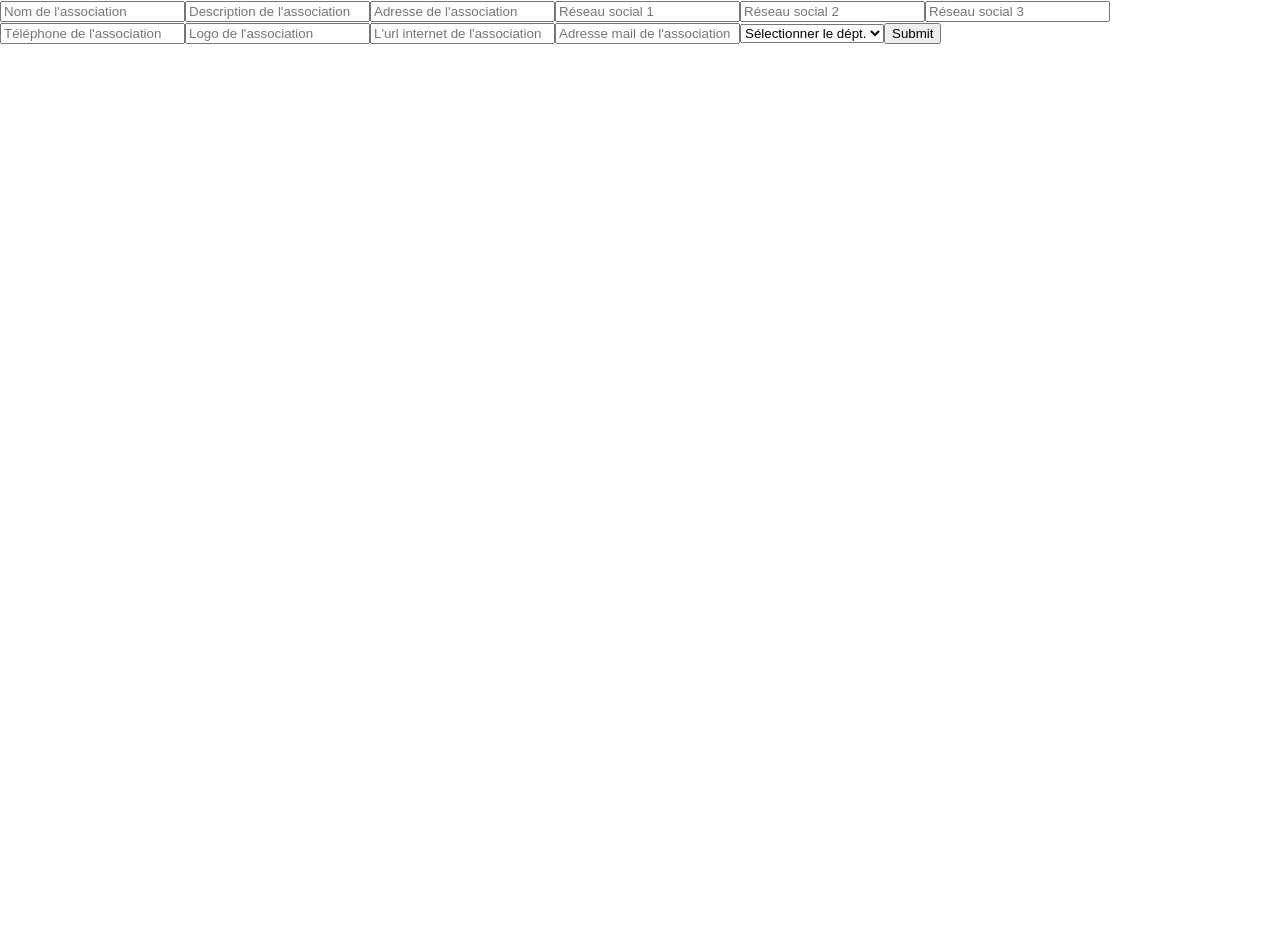
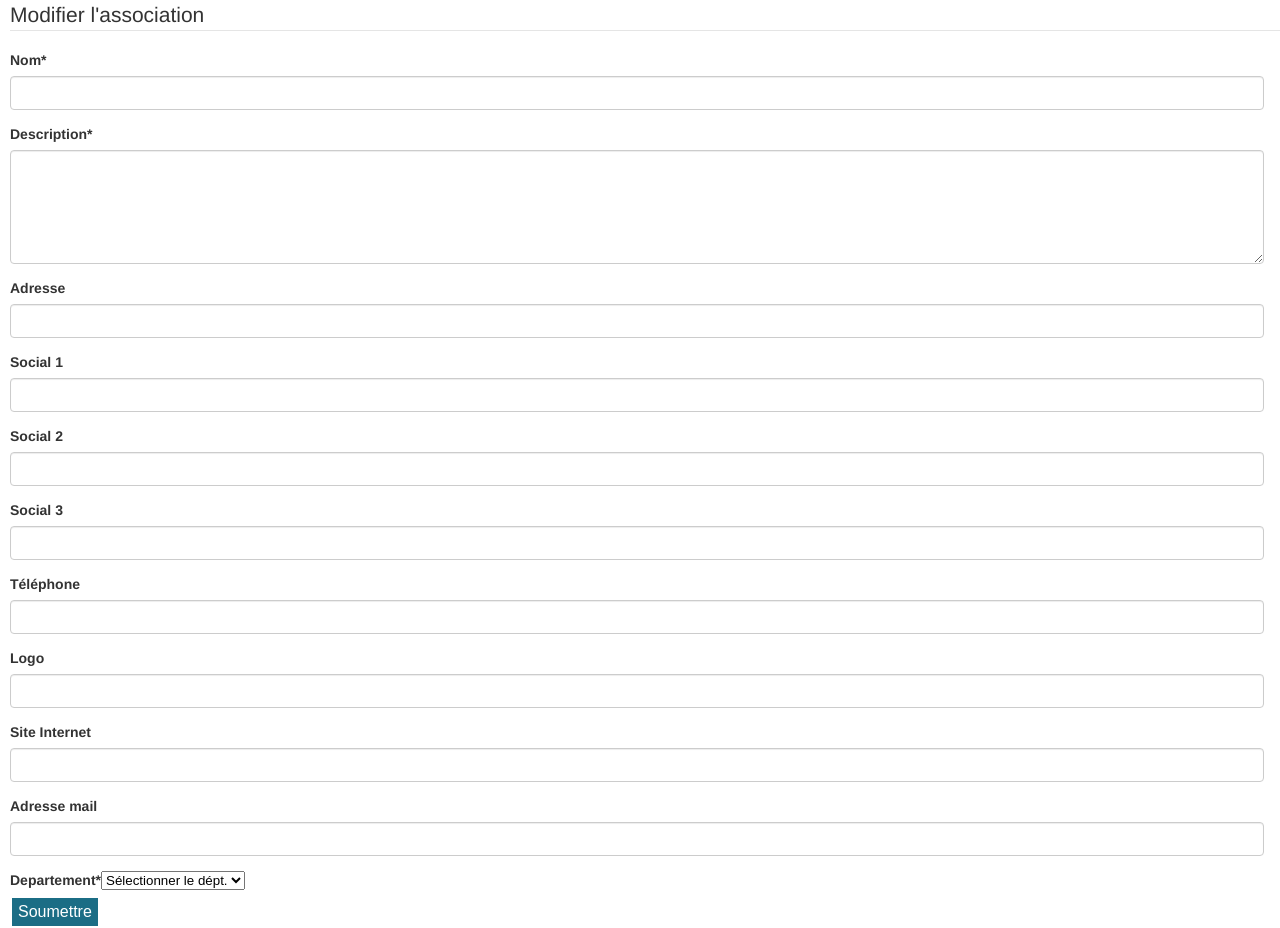
Before and after one commit to Barbyk/paris-js-0918-groupe1-react, a React (Create React App) app in the folder back/: page /modifyAssoprofil/1 in a window 1280 px wide. Before the commit the page ends 800 px from the top, so only its background shows below. Built offline with nearby package versions, Linux system fonts and the light colour scheme; no server answers; the HTML template or start-up script is replaced by a standard one.

Commit message:
add CSS and refacto dumb components

```diff
--- /dev/null
+++ b/back/src/component/Input.js
@@ -0,0 +1,18 @@
+import React  from 'react';
+const Input= ({label, name, value, handleChange, isRequired})=>{
+    return (
+        <div className="form-group">
+                <label class="control-label">{label}</label>
+                <input
+                    className="form-control"
+                    type="text"
+                    name={name}
+                    onChange={handleChange}
+                    value={value}
+                    id={name}
+                    required={isRequired}
+                />
+            </div>
+    )
+}
+export default Input;
--- a/back/src/component/assoprofil/AddNewAssoprofil.js
+++ b/back/src/component/assoprofil/AddNewAssoprofil.js
@@ -1,12 +1,13 @@
 import React, { Component } from "react";
 import axios from "axios";
+import Saisie from '../Input'
 
 class AddNewAssoprofil extends Component {
   state = {
     addInputValue: { is_visible: "1" }
   };
 
-  handleChangeAdd = e => {
+  handleChange = e => {
     const addInputValue = { ...this.state.addInputValue }
     addInputValue[e.target.name] = e.target.value;
     this.setState({ addInputValue });
@@ -18,96 +19,48 @@ class AddNewAssoprofil extends Component {
 
     axios
       .post("http://localhost:3002/assoprofil", this.state.addInputValue)
-      .then(this.setState({}));
-    // .then(window.location.reload());
-
+      .then(this.setState({}))
+     .then(window.history.back() );
+    alert("Association ajouté !")
   };
 
   render() {
     return (
       <div>
         <form onSubmit={this.submitNewAssoprofil}>
-          <input
+
+<fieldset><legend>Ajouter une association</legend></fieldset>
+<Saisie name="name" label="Nom*" value={this.state.addInputValue.name} handleChange={this.handleChange} isRequired={"required"}/>
+<div className="form-group">
+    <label class="control-label">Description*</label>
+    <textarea
+    rows={5} cols={1}
+        className="form-control"
         type="text"
-            name="name"
-            placeholder="Nom de l'association"
-            value={this.state.addInputValue.name}
-            onChange={this.handleChangeAdd}
+        name="description"
+        value={this.state.addInputValue.description}
+        onChange={this.handleChange}
         required
     />
-          <input
-            type="text"
-            name="description"
-            placeholder="Description de l'association"
-            value={this.state.addInputValue.description}
-            onChange={this.handleChangeAdd}
-          />
-          <input
-            type="text"
-            name="address"
-            placeholder="Adresse de l'association"
-            value={this.state.addInputValue.address}
-            onChange={this.handleChangeAdd}
-          />
-          <input
-            type="text"
-            name="social_network_url_1"
-            placeholder="Réseau social 1"
-            value={this.state.addInputValue.social_network_url_1}
-            onChange={this.handleChangeAdd}
-          />
-          <input
-            type="text"
-            name="social_network_url_2"
-            placeholder="Réseau social 2"
-            value={this.state.addInputValue.social_network_url_2}
-            onChange={this.handleChangeAdd}
-          />
-          <input
-            type="text"
-            name="social_network_url_3"
-            placeholder="Réseau social 3"
-            value={this.state.addInputValue.social_network_url_3}
-            onChange={this.handleChangeAdd}
-          />
-          <input
-            type="text"
-            name="phone_number"
-            placeholder="Téléphone de l'association"
-            value={this.state.addInputValue.phone_number}
-            onChange={this.handleChangeAdd}
-          />
-          <input
-            type="text"
-            name="logo"
-            placeholder="Logo de l'association"
-            value={this.state.addInputValue.logo}
-            onChange={this.handleChangeAdd}
-          />
-          <input
-            type="text"
-            name="web_site"
-            placeholder="L'url internet de l'association"
-            value={this.state.addInputValue.web_site}
-            onChange={this.handleChangeAdd}
-          />
-          <input
-            type="text"
-            name="mail"
-            placeholder="Adresse mail de l'association"
-            value={this.state.addInputValue.mail}
-            onChange={this.handleChangeAdd}
-          />
-          <select required name="departements_id" onChange={this.handleChangeAdd} value={this.state.addInputValue.departements_id}>
+</div>
+<Saisie name="address" label="Adresse" value={this.state.addInputValue.address} handleChange={this.handleChange} isRequired={false}/>
+<Saisie name="social_network_url_1" label="Social 1" value={this.state.addInputValue.social_network_url_1} handleChange={this.handleChange} isRequired={false}/>
+<Saisie name="social_network_url_2" label="Social 2" value={this.state.addInputValue.social_network_url_2} handleChange={this.handleChange} isRequired={false}/>
+<Saisie name="social_network_url_3" label="Social 3" value={this.state.addInputValue.social_network_url_3} handleChange={this.handleChange} isRequired={false}/>
+<Saisie name="phone_number" label="Téléphone" value={this.state.addInputValue.phone_number} handleChange={this.handleChange} isRequired={false}/>
+<Saisie name="logo" label="Logo" value={this.state.addInputValue.logo} handleChange={this.handleChange} isRequired={false}/>
+<Saisie name="web_site" label="Site Internet" value={this.state.addInputValue.web_site} handleChange={this.handleChange} isRequired={false}/>
+<Saisie name="mail" label="Adresse mail" value={this.state.addInputValue.mail} handleChange={this.handleChange} isRequired={false}/>
+
+    <label class="control-label">Departement</label>
+    <select required name="departements_id" onChange={this.handleChange} value={this.state.addInputValue.departements_id}>
         <option name="departements_id" value="">Sélectionner le dépt.</option>
         <option name="departements_id" value="1">75 Paris</option>
         <option name="departements_id" value="2">92 Hauts-de-Seine</option>
     </select>
-          <button type="submit">Submit</button>
+
+    <div><button type="submit">Submit</button></div>
 </form>
-        <button type="" onClick={() => this.modifyAsso()}>
-          modifier
-        </button>
       </div>
     );
   }
--- /dev/null
+++ b/back/src/component/assoprofil/Assoprofil.css
@@ -0,0 +1,61 @@
+thead {
+    display: table-header-group;
+    vertical-align: middle;
+    border-color: inherit;
+}
+
+table {
+    border-collapse: collapse;
+    border-spacing: 0;
+}
+
+caption {
+    background-color: black;
+    color: white;
+    font-weight: bold;
+    font-size:20px;
+}
+
+body {
+    font-family: "Helvetica Neue", Helvetica, Arial, sans-serif;
+    font-size: 14px;
+    line-height: 1.42857;
+    color: #333333;
+    background-color: #fff;
+    margin-left: 10px;
+    width: 100%;
+}
+
+td, th {
+    display: table-cell;
+}
+.table > thead > tr > th {
+    vertical-align: bottom;
+    border-bottom: 2px solid #ddd;
+}
+
+.table > thead > tr > th, .table > thead > tr > td, .table > tbody > tr > th, .table > tbody > tr > td, .table > tfoot > tr > th, .table > tfoot > tr > td {
+    padding: 8px;
+    line-height: 1.42857;
+    vertical-align: top;
+    border-top: 1px solid #ddd;
+}
+td, th {
+    padding: 0;
+}
+
+button {
+    background-color: #1b6d85; /* Green */
+    border: none;
+    color: white;
+    padding: 5px 6px;
+    margin:2px;
+    text-align: center;
+    text-decoration: none;
+    display: inline-block;
+    font-size: 16px;
+}
+
+* {
+    box-sizing: border-box;
+}
--- a/back/src/component/assoprofil/Assoprofil.js
+++ b/back/src/component/assoprofil/Assoprofil.js
@@ -1,6 +1,7 @@
 import React, { Component } from "react";
 import axios from "axios";
 import {Link} from 'react-router-dom'
+import './Assoprofil.css'
 
 class Assoprofil extends Component {
   state = {
@@ -37,22 +38,29 @@ class Assoprofil extends Component {
 
 
   render() {
-       console.log(this.state.assoProfil)
     if (!this.state.isLoading)
     return (
       <div>
+          <Link to={'/addNewAssoprofil'}><button>Ajouter une Association</button></Link>
+          <table className="table">
+          <caption>Edition des associations</caption>
+                <thead><tr><th> Id </th><th> Nom </th><th> Description </th><th> Adresse </th><th> Logo </th><th> Réseau Social Url 1 </th><th> Réseau Social Url 2 </th><th> Réseau Social Url 3 </th><th> Téléphone </th><th> Site Internet </th><th> Mail </th><th> Departements Id </th><th> Actions </th></tr></thead>
+                <tbody>
             {this.state.assoProfil.map((el, index) =>
-                <div key={index}>
-                    {el.id}{" "}
-                    {el.name}
-                    <Link to={'/modifyAssoprofil/'+el.id}>
-                    <button>Modify</button>
+
+
+                    <tr><td>{el.id}</td><td>{el.name}</td><td>{el.description}</td><td>{el.address}</td><td>{el.logo}</td><td>{el.social_network_url_1}</td><td>{el.social_network_url_2}</td><td>{el.social_network_url_3}</td><td>{el.phone_number}</td><td>{el.web_site}</td><td>{el.mail}</td><td>{el.departements_id}</td><td><Link to={'/modifyAssoprofil/'+el.id}>
+                    <button>Modifier</button>
                     </Link>
-                    <button onClick={()=>this.handleChangeDelete(el.id)}>Delete</button>
-                </div>
+                    <button onClick={()=>this.handleChangeDelete(el.id)}>Supprimer</button></td></tr>
+
+
+
 
             )
         }
+        </tbody>
+        </table>
       </div>
     );
     else return (<div> Loading ....</div>)
--- /dev/null
+++ b/back/src/component/assoprofil/ModifyAssoprofil.css
@@ -0,0 +1,40 @@
+legend {
+    display: block;
+    width: 100%;
+    padding: 0;
+    margin-bottom: 20px;
+    font-size: 21px;
+    line-height: inherit;
+    color: #333333;
+    border: 0;
+    border-bottom: 1px solid #e5e5e5;
+}
+fieldset {
+    padding: 0;
+    margin: 0;
+    border: 0;
+    min-width: 0;
+}
+label {
+    display: inline-block;
+    max-width: 100%;
+    margin-bottom: 5px;
+    font-weight: bold;
+}
+.form-group {
+    margin-bottom: 15px;
+}
+.form-control, .ra-search-field, .ra-action-button {
+    display: block;
+    width: 98%;
+    padding: 6px 12px;
+    font-size: 14px;
+    line-height: 1.42857;
+    color: #555555;
+    background-color: #fff;
+    background-image: none;
+    border: 1px solid #ccc;
+    border-radius: 4px;
+    box-shadow: inset 0 1px 1px rgba(0, 0, 0, 0.075);
+    transition: border-color ease-in-out 0.15s, box-shadow ease-in-out 0.15s;
+}
--- a/back/src/component/assoprofil/ModifyAssoprofil.js
+++ b/back/src/component/assoprofil/ModifyAssoprofil.js
@@ -1,5 +1,7 @@
 import React, { Component } from "react";
 import axios from "axios";
+import "./ModifyAssoprofil.css"
+import Saisie from '../Input'
 
 class ModifyNewAssoprofil extends Component {
     state = {
@@ -9,17 +11,17 @@ class ModifyNewAssoprofil extends Component {
     componentDidMount() {
         this.getAssoprofil();
     }
-    handleChange = e => {
-        const modifyInputValue = { ...this.state.modifyInputValue }
-        modifyInputValue[e.target.name] = e.target.value;
-        this.setState({ modifyInputValue });
+    handleChange = (e) => {
+        console.log(e.target.value,e.target.name)
+        this.setState({ modifyInputValue:{...this.state.modifyInputValue,
+            [e.target.name] : e.target.value,} });
     };
 
     getAssoprofil = e => {
         this.setState({ isLoading: true })
         axios
             .get("http://localhost:3002/assoprofil/" + this.props.match.params.id)
-            .then(response => this.setState({ modifyInputValue: response.data[0], isLoading: false }));
+            .then(response => this.setState({ modifyInputValue: response.data[0], isLoading: false }))
 
         // .then(window.location.reload());
 
@@ -31,8 +33,7 @@ class ModifyNewAssoprofil extends Component {
 
         axios
             .put("http://localhost:3002/assoprofil/" + this.props.match.params.id, this.state.modifyInputValue)
-        // .then(window.location.reload());
-
+            .then(window.history.back() );
         alert("Les modifications sont enregistrées")
 
     };
@@ -50,83 +51,38 @@ class ModifyNewAssoprofil extends Component {
         return (
             <div>
                 <form onSubmit={this.submitModifyAssoprofil}>
-                    <input
+
+                <fieldset><legend>Modifier l'association {this.state.modifyInputValue.name}</legend></fieldset>
+                <Saisie name="name" label="Nom*" value={this.state.modifyInputValue.name} handleChange={this.handleChange} isRequired={"required"}/>
+                <div className="form-group">
+                    <label class="control-label">Description*</label>
+                    <textarea
+                    rows={"5"} cols={"1"}
+                        className="form-control"
                         type="text"
-                        name="name"
-                        placeholder="Nom de l'association"
-                        value={this.state.modifyInputValue.name}
+                        name="description"
+                        value={this.state.modifyInputValue.description}
                         onChange={this.handleChange}
                         required
                     />
-                    <input
-                        type="text"
-                        name="description"
-                        placeholder="Description de l'association"
-                        value={this.state.modifyInputValue.description}
-                        onChange={this.handleChange}
-                    />
-                    <input
-                        type="text"
-                        name="address"
-                        placeholder="Adresse de l'association"
-                        value={this.state.modifyInputValue.address}
-                        onChange={this.handleChange}
-                    />
-                    <input
-                        type="text"
-                        name="social_network_url_1"
-                        placeholder="Réseau social 1"
-                        value={this.state.modifyInputValue.social_network_url_1}
-                        onChange={this.handleChange}
-                    />
-                    <input
-                        type="text"
-                        name="social_network_url_2"
-                        placeholder="Réseau social 2"
-                        value={this.state.modifyInputValue.social_network_url_2}
-                        onChange={this.handleChange}
-                    />
-                    <input
-                        type="text"
-                        name="social_network_url_3"
-                        placeholder="Réseau social 3"
-                        value={this.state.modifyInputValue.social_network_url_3}
-                        onChange={this.handleChange}
-                    />
-                    <input
-                        type="text"
-                        name="phone_number"
-                        placeholder="Téléphone de l'association"
-                        value={this.state.modifyInputValue.phone_number}
-                        onChange={this.handleChange}
-                    />
-                    <input
-                        type="text"
-                        name="logo"
-                        placeholder="Logo de l'association"
-                        value={this.state.modifyInputValue.logo}
-                        onChange={this.handleChange}
-                    />
-                    <input
-                        type="text"
-                        name="web_site"
-                        placeholder="L'url internet de l'association"
-                        value={this.state.modifyInputValue.web_site}
-                        onChange={this.handleChange}
-                    />
-                    <input
-                        type="text"
-                        name="mail"
-                        placeholder="Adresse mail de l'association"
-                        value={this.state.modifyInputValue.mail}
-                        onChange={this.handleChange}
-                    />
+                </div>
+                <Saisie name="address" label="Adresse" value={this.state.modifyInputValue.address} handleChange={this.handleChange} isRequired={false}/>
+                <Saisie name="social_network_url_1" label="Social 1" value={this.state.modifyInputValue.social_network_url_1} handleChange={this.handleChange} isRequired={false}/>
+                <Saisie name="social_network_url_2" label="Social 2" value={this.state.modifyInputValue.social_network_url_2} handleChange={this.handleChange} isRequired={false}/>
+                <Saisie name="social_network_url_3" label="Social 3" value={this.state.modifyInputValue.social_network_url_3} handleChange={this.handleChange} isRequired={false}/>
+                <Saisie name="phone_number" label="Téléphone" value={this.state.modifyInputValue.phone_number} handleChange={this.handleChange} isRequired={false}/>
+                <Saisie name="logo" label="Logo" value={this.state.modifyInputValue.logo} handleChange={this.handleChange} isRequired={false}/>
+                <Saisie name="web_site" label="Site Internet" value={this.state.modifyInputValue.web_site} handleChange={this.handleChange} isRequired={false}/>
+                <Saisie name="mail" label="Adresse mail" value={this.state.modifyInputValue.mail} handleChange={this.handleChange} isRequired={false}/>
+
+                    <label class="control-label">Departement* </label>
                     <select required name="departements_id" onChange={this.handleChange} value={this.state.modifyInputValue.departements_id}>
                         <option name="departements_id" value="">Sélectionner le dépt.</option>
                         <option name="departements_id" value="1">75 Paris</option>
                         <option name="departements_id" value="2">92 Hauts-de-Seine</option>
                     </select>
-                    <button type="submit">Submit</button>
+
+                    <div><button type="submit">Soumettre</button></div>
                 </form>
 
             </div>
```
Lines whose indentation alone changed are shown as unchanged.
